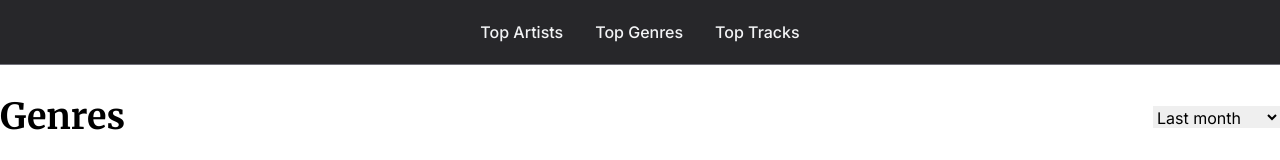
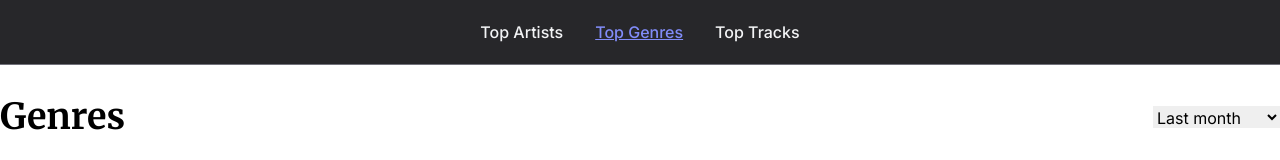
Before and after one commit to samuelgomes0/chartify, a React (Vite) app: page /genres in a window 1280 px wide. Shown: the top 160 px of the page. Built offline with nearby package versions, Linux system fonts and the light colour scheme.

Commit message:
🔀 refactor(Menu): use useLocation hook to dynamically highlight active menu item 🎨 style(Menu): add conditional styling to highlight active menu item based on current pathname

```diff
--- a/src/components/Header/Menu/index.jsx
+++ b/src/components/Header/Menu/index.jsx
@@ -1,16 +1,33 @@
-import { Link } from "react-router-dom";
+import { Link, useLocation } from "react-router-dom";
 
 export function Menu() {
+  const { pathname } = useLocation();
+
   return (
     <nav className="m-auto border-b-[1px] border-zinc-500 bg-zinc-800 py-5">
       <ul className="flex justify-center gap-8 text-gray-100">
-        <Link to="/artists" className="font-medium hover:underline">
+        <Link
+          to="/artists"
+          className={`menu-item font-medium hover:text-indigo-400 hover:underline ${
+            pathname === "/artists" ? "text-indigo-400 underline" : ""
+          }`}
+        >
           Top Artists
         </Link>
-        <Link to="/genres" className="font-medium hover:underline">
+        <Link
+          to="/genres"
+          className={`menu-item font-medium hover:text-indigo-400 hover:underline ${
+            pathname === "/genres" ? "text-indigo-400 underline" : ""
+          }`}
+        >
           Top Genres
         </Link>
-        <Link to="/tracks" className="font-medium hover:underline">
+        <Link
+          to="/tracks"
+          className={`menu-item font-medium hover:text-indigo-400 hover:underline ${
+            pathname === "/tracks" ? "text-indigo-400 underline" : ""
+          }`}
+        >
           Top Tracks
         </Link>
       </ul>
```
